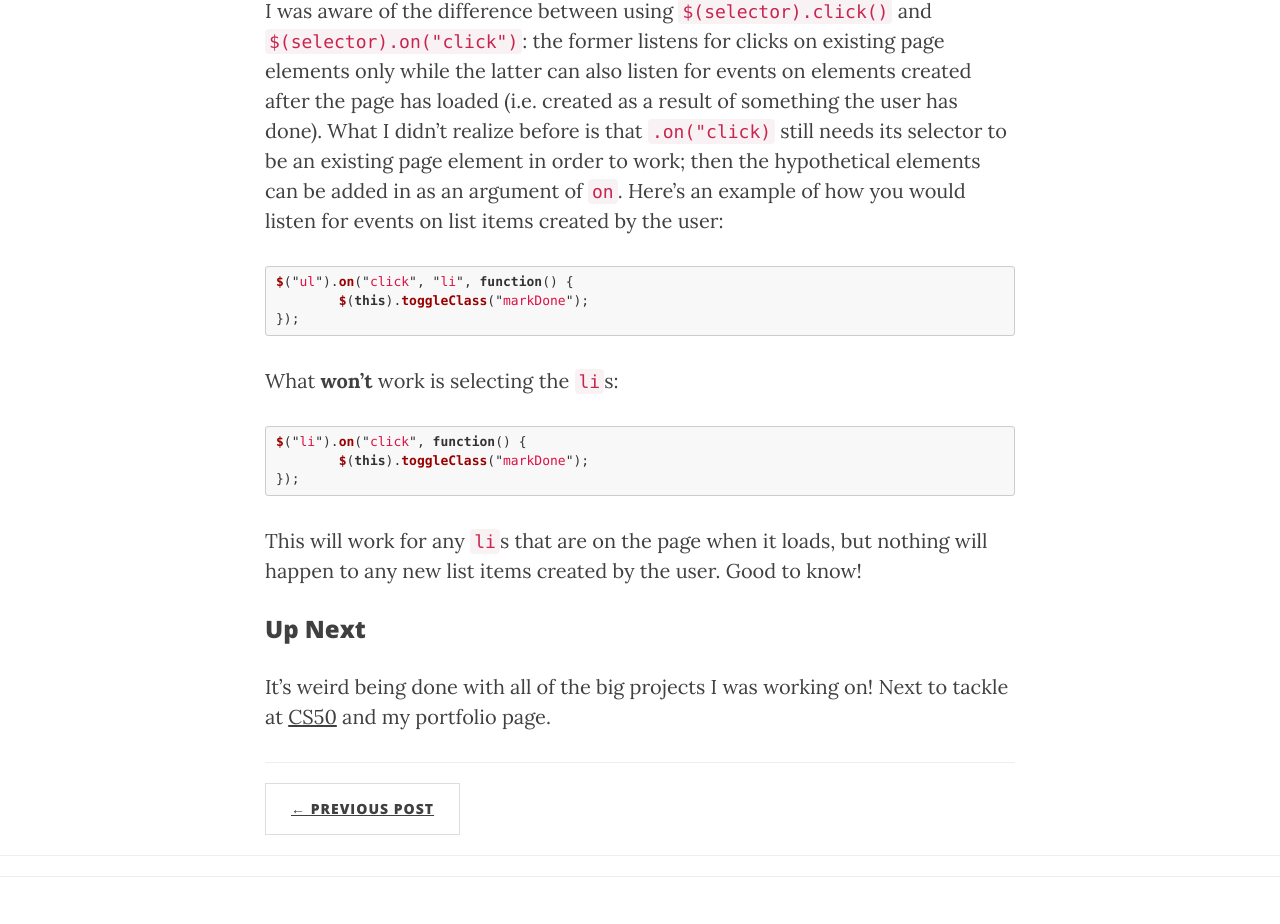
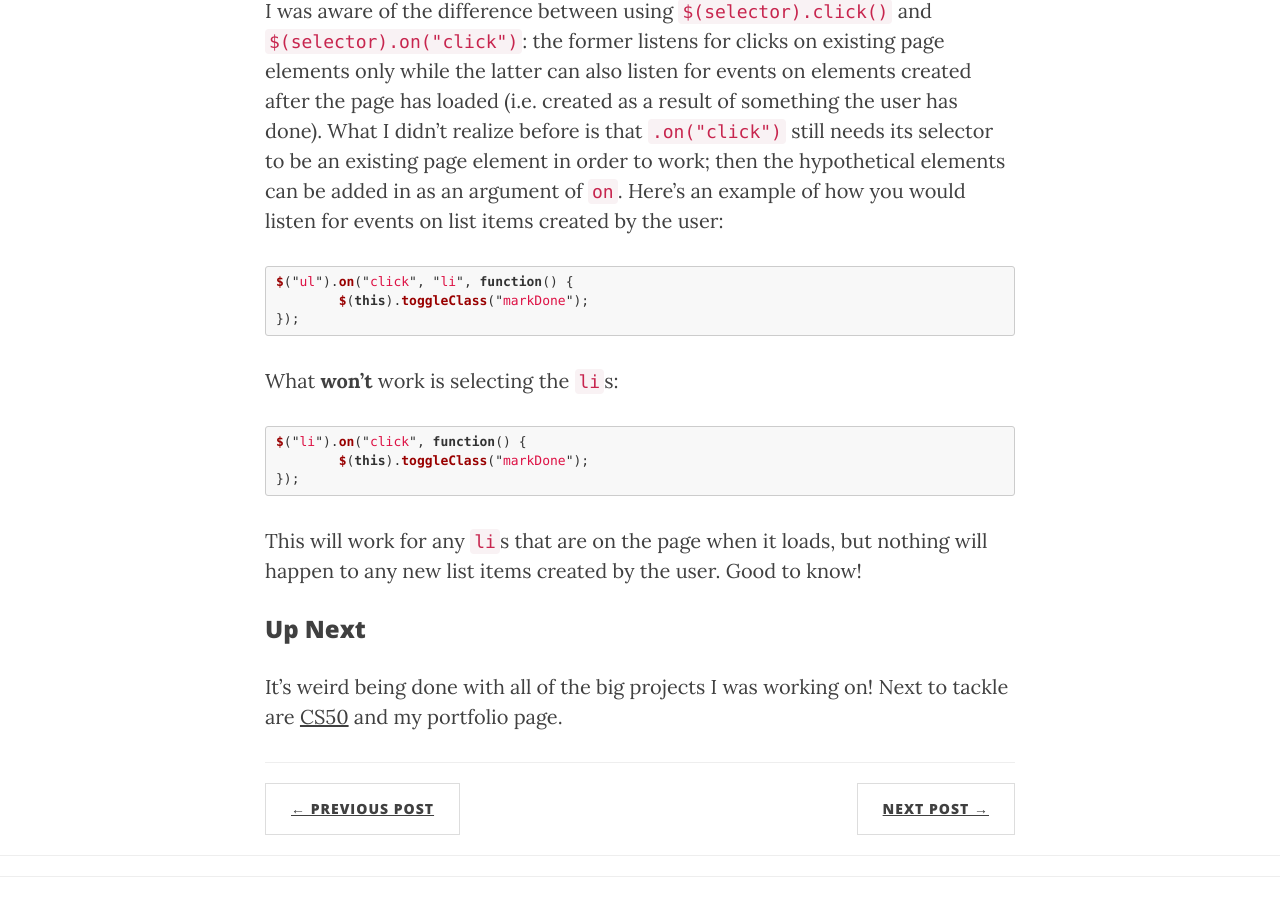
Before and after one commit to niamurrell/jekyll-blog, a Jekyll site: the page built from _posts/2017-08-06-bootcamp-wrapup.md, in a window 1280 px wide. Shown: the part 826-1750 px from the top of the page. Built offline with Jekyll 4.4.1, drawn with Linux system fonts in a browser that asks for light colours; nearby versions of some CDN libraries.

Commit message:
Add today's post

````diff
--- a/_posts/2017-08-06-bootcamp-wrapup.md
+++ b/_posts/2017-08-06-bootcamp-wrapup.md
@@ -15,7 +15,7 @@ The To Do app was mostly review of jQuery so I was able to write that on my own
 
 ### jQuery Event Handler `on`
 
-I was aware of the difference between using `$(selector).click()` and `$(selector).on("click")`: the former listens for clicks on existing page elements only while the latter can also listen for events on elements created after the page has loaded (i.e. created as a result of something the user has done). What I didn't realize before is that `.on("click)` still needs its selector to be an existing page element in order to work; then the hypothetical elements can be added in as an argument of `on`. Here's an example of how you would listen for events on list items created by the user:
+I was aware of the difference between using `$(selector).click()` and `$(selector).on("click")`: the former listens for clicks on existing page elements only while the latter can also listen for events on elements created after the page has loaded (i.e. created as a result of something the user has done). What I didn't realize before is that `.on("click")` still needs its selector to be an existing page element in order to work; then the hypothetical elements can be added in as an argument of `on`. Here's an example of how you would listen for events on list items created by the user:
 ```javascript
 $("ul").on("click", "li", function() {
 	$(this).toggleClass("markDone");
@@ -32,4 +32,4 @@ This will work for any `li`s that are on the page when it loads, but nothing wil
 
 ### Up Next
 
-It's weird being done with all of the big projects I was working on! Next to tackle at [CS50](https://www.edx.org/course/introduction-computer-science-harvardx-cs50x) and my portfolio page.
+It's weird being done with all of the big projects I was working on! Next to tackle are [CS50](https://www.edx.org/course/introduction-computer-science-harvardx-cs50x) and my portfolio page.
````
Also changed, not shown: other parts of _posts/2017-08-06-bootcamp-wrapup.md (+1 -1 lines), _drafts/00post-template.md (+4 -0 lines), _posts/2017-08-09-CS50-Re-Kickoff.md (added, +30 -0 lines).
